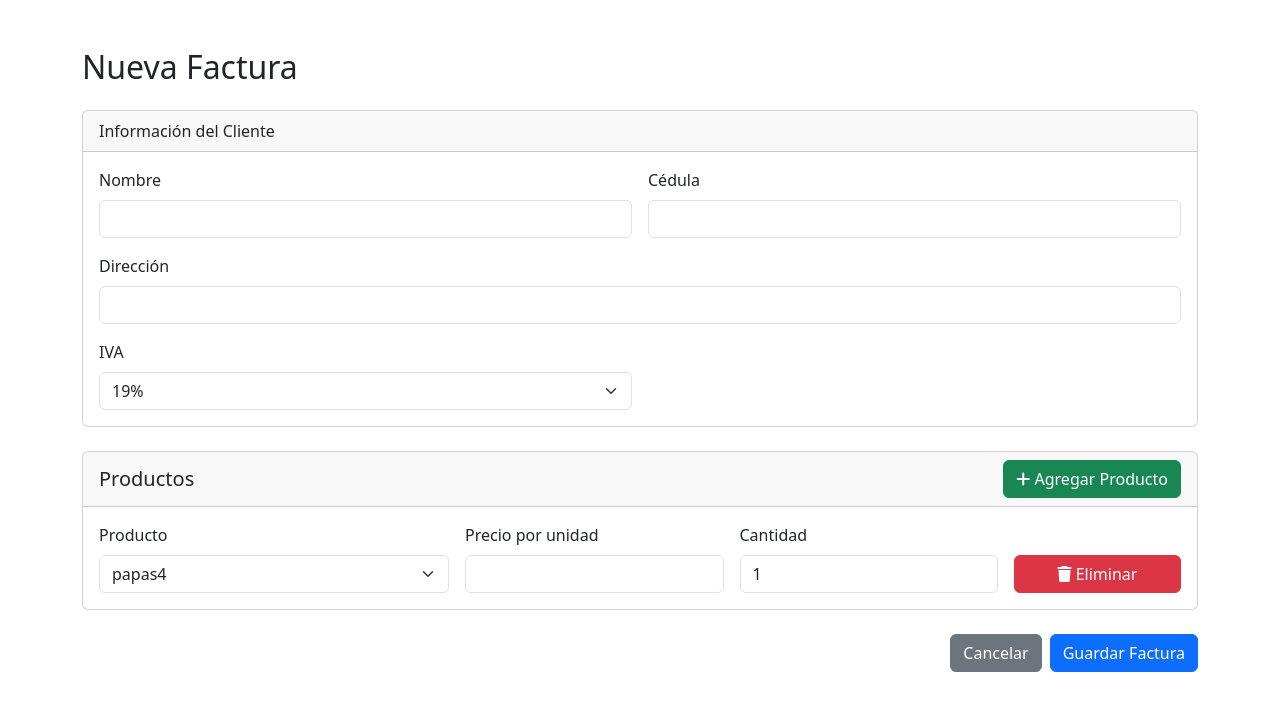
After one commit to 4alejo0428/sistemainventario, a PHP site: page /crear_factura.php in a window 1280 px wide. The commit adds this page. Shown: the top 719 px of the page. Run offline with PHP 8.4, Linux system fonts and the light colour scheme; data comes from the database, SQL or seed files in the repository; some libraries are stand-ins or nearby versions.

Commit message:
cambios en facturacion

```diff
--- /dev/null
+++ b/crear_factura.php
@@ -0,0 +1,129 @@
+<?php
+ include 'conexion.php';
+?>
+<!DOCTYPE html>
+<html lang="es">
+<head>
+    <meta charset="UTF-8">
+    <title>Crear Factura</title>
+    <link href="assets/css/bootstrap.min.css" rel="stylesheet">
+</head>
+<body>
+<div class="container py-5">
+    <h2 class="mb-4">Nueva Factura</h2>
+
+    <form method="POST" action="guarda_factura.php
+">
+        <div class="card mb-4">
+            <div class="card-header">Información del Cliente</div>
+            <div class="card-body row g-3">
+                <div class="col-md-6">
+                    <label class="form-label">Nombre</label>
+                    <input type="text" name="customer_name" class="form-control" required>
+                </div>
+                <div class="col-md-6">
+                    <label class="form-label">Cédula</label>
+                    <input type="text" name="customer_phone" class="form-control">
+                </div>
+                <div class="col-md-12">
+                    <label class="form-label">Dirección</label>
+                    <input type="text" name="customer_address" class="form-control">
+                </div>
+                <div class="col-md-6">
+                    <label class="form-label">IVA</label>
+                    <select name="iva" class="form-select">
+                        <option value="0">0%</option>
+                        <option value="8">8%</option>
+                        <option value="16">16%</option>
+                        <option value="19" selected>19%</option>
+                    </select>
+                </div>
+            </div>
+        </div>
+
+        <div class="card mb-4">
+            <div class="card-header d-flex justify-content-between align-items-center">
+                <h5 class="mb-0">Productos</h5>
+                <button type="button" class="btn btn-success" onclick="agregarProducto()">
+                    <i class="fas fa-plus"></i> Agregar Producto
+                </button>
+            </div>
+            <div class="card-body" id="productosContainer">
+                <div class="row g-3 producto-grupo">
+                    <div class="col-md-4">
+                        <label class="form-label">Producto</label>
+                        <select name="productos[]" class="form-select producto-select" onchange="actualizarPrecio(this)" required>
+                            <?php
+
+                            $res = $conn->query("SELECT id_productos, nombre_producto, precio_producto FROM productos");
+                            while ($p = $res->fetch_assoc()):
+                            ?>
+                                <option value="<?= $p['id_productos'] ?>" data-precio="<?= $p['precio_producto'] ?>">
+                                    <?= $p['nombre_producto'] ?>
+                                </option>
+                            <?php endwhile; ?>
+                        </select>
+
+                    </div>
+
+                    <div class="col-md-3">
+                        <label class="form-label">Precio por unidad</label>
+                        <input type="number" name="precios[]" class="form-control" step="0.01" required>
+                    </div>
+
+                    <div class="col-md-3">
+                        <label class="form-label">Cantidad</label>
+                        <input type="number" name="cantidades[]" class="form-control" value="1" min="1" required>
+                    </div>
+
+
+                    <div class="col-md-2 d-flex align-items-end">
+                        <button type="button" class="btn btn-danger w-100" onclick="eliminarProducto(this)">
+                            <i class="fas fa-trash"></i> Eliminar
+                        </button>
+                    </div>
+                </div>
+            </div>
+        </div>
+
+        <div class="d-flex justify-content-end">
+            <a href="index.php" class="btn btn-secondary me-2">Cancelar</a>
+            <button type="submit" class="btn btn-primary">Guardar Factura</button>
+        </div>
+    </form>
+</div>
+
+<script>
+        function agregarProducto() {
+            const contenedor = document.getElementById('productosContainer');
+            const productoOriginal = document.querySelector('.producto-grupo');
+            const nuevoProducto = productoOriginal.cloneNode(true);
+            // Limpia valores
+            nuevoProducto.querySelectorAll('input, select').forEach(el => el.value = el.type === 'number' ? 1 : '');
+            contenedor.appendChild(nuevoProducto);
+        }
+
+        function eliminarProducto(btn) {
+            const contenedor = document.getElementById('productosContainer');
+            if (contenedor.children.length > 1) {
+                btn.closest('.producto-grupo').remove();
+            }
+        }
+    </script>
+
+<script src="https://kit.fontawesome.com/a2d9d6cfd3.js" crossorigin="anonymous"></script>
+<script>
+function actualizarPrecio(selectElement) {
+    const selectedOption = selectElement.options[selectElement.selectedIndex];
+    const precio = selectedOption.getAttribute('data-precio');
+
+    // Buscar el input de precio dentro del mismo grupo
+    const precioInput = selectElement.closest('.producto-grupo').querySelector('input[name="precios[]"]');
+    if (precioInput) {
+        precioInput.value = precio;
+    }
+}
+</script>
+
+</body>
+</html>
--- a/index.php
+++ b/index.php
@@ -126,10 +126,10 @@ include 'includes/operacionesindex.php';
                 <a href="agregar_producto.php" class="btn btn-outline-success">
                     <i class="fas fa-plus me-1"></i> Agregar Producto
                 </a>
-                <a href="#" class="btn btn-outline-warning">
+                <a href="crear_factura.php" class="btn btn-outline-warning">
                     <i class="fas fa-file-plus me-1"></i> Nueva Factura
                 </a>
-                <a href="#" class="btn btn-outline-info">
+                <a href="todas_facturas.php" class="btn btn-outline-info">
                     <i class="fas fa-list me-1"></i> Ver Facturas
                 </a>
             </div>
```
Also changed, not shown: guarda_factura.php (added, +52 -0 lines), includes/operaciones_factura.php (added, +50 -0 lines), todas_facturas.php (added, +46 -0 lines), ver_factura.php (added, +77 -0 lines).
